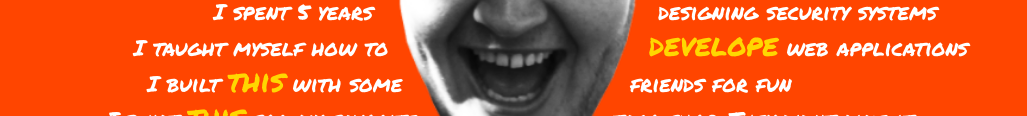
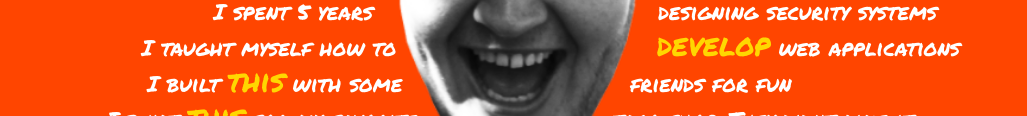
Before and after one commit to chasehood/Chase, a plain HTML site: page index.html in a window 1280 px wide. Shown: the part 740-856 px from the top of the page, without its empty margins (134-1161 px from the left). Drawn offline with Linux system fonts and the light colour scheme.

Commit message:
fix spelling error

```diff
--- a/index.html
+++ b/index.html
@@ -25,7 +25,7 @@
             <p>&nbsp;&nbsp;&nbsp;&nbsp;&nbsp;I play the bass &nbsp;&nbsp;&nbsp;&nbsp;&nbsp;&nbsp;&nbsp;&nbsp;&nbsp;&nbsp;&nbsp;&nbsp;&nbsp;&nbsp;&nbsp;&nbsp;&nbsp;&nbsp;&nbsp;&nbsp;&nbsp;&nbsp;&nbsp;&nbsp;&nbsp;&nbsp;&nbsp;&nbsp;&nbsp;&nbsp;&nbsp;&nbsp;&nbsp;&nbsp;&nbsp;&nbsp;guitar in a<a href="https://mt-mural.bandcamp.com/"> band</a></p>
             <p>&nbsp;&nbsp;&nbsp;&nbsp;&nbsp;&nbsp;&nbsp;&nbsp;&nbsp;&nbsp;I can be pretty&nbsp;&nbsp;&nbsp;&nbsp;&nbsp;&nbsp;&nbsp;&nbsp;&nbsp;&nbsp;&nbsp;&nbsp;&nbsp;&nbsp;&nbsp;&nbsp;&nbsp;&nbsp;&nbsp;&nbsp;&nbsp;&nbsp;&nbsp;&nbsp;&nbsp;&nbsp;&nbsp;&nbsp;&nbsp;&nbsp;&nbsp;&nbsp;&nbsp;&nbsp;<a href="https://www.instagram.com/chasehood/"> funny</a> sometimes&nbsp;&nbsp;&nbsp;&nbsp;</p>
             <p>&nbsp;&nbsp;&nbsp;&nbsp;&nbsp;&nbsp;&nbsp;&nbsp;&nbsp;&nbsp;&nbsp;&nbsp;&nbsp;&nbsp;&nbsp;&nbsp;&nbsp;&nbsp;I spent 5 years &nbsp;&nbsp;&nbsp;&nbsp;&nbsp;&nbsp;&nbsp;&nbsp;&nbsp;&nbsp;&nbsp;&nbsp;&nbsp;&nbsp;&nbsp;&nbsp;&nbsp;&nbsp;&nbsp;&nbsp;&nbsp;&nbsp;&nbsp;&nbsp;&nbsp;&nbsp;&nbsp;&nbsp;&nbsp;&nbsp;&nbsp;&nbsp;&nbsp;&nbsp;designing security systems&nbsp;</p>
-            <p>&nbsp;&nbsp;&nbsp;&nbsp;&nbsp;&nbsp;&nbsp;&nbsp;&nbsp;&nbsp;&nbsp;I taught myself how to&nbsp;&nbsp;&nbsp;&nbsp;&nbsp;&nbsp;&nbsp;&nbsp;&nbsp;&nbsp;&nbsp;&nbsp;&nbsp;&nbsp;&nbsp;&nbsp;&nbsp;&nbsp;&nbsp;&nbsp;&nbsp;&nbsp;&nbsp;&nbsp;&nbsp;&nbsp;&nbsp;&nbsp;&nbsp;&nbsp;&nbsp; <a href="https://www.github.com/chasehood">develope</a> web applications</p>
+            <p>&nbsp;&nbsp;&nbsp;&nbsp;&nbsp;&nbsp;&nbsp;&nbsp;&nbsp;&nbsp;&nbsp;I taught myself how to&nbsp;&nbsp;&nbsp;&nbsp;&nbsp;&nbsp;&nbsp;&nbsp;&nbsp;&nbsp;&nbsp;&nbsp;&nbsp;&nbsp;&nbsp;&nbsp;&nbsp;&nbsp;&nbsp;&nbsp;&nbsp;&nbsp;&nbsp;&nbsp;&nbsp;&nbsp;&nbsp;&nbsp;&nbsp;&nbsp;&nbsp; <a href="https://www.github.com/chasehood">develop</a> web applications</p>
             <p>I built <a href="https://chase-clone.herokuapp.com">this</a> with some&nbsp;&nbsp;&nbsp;&nbsp;&nbsp;&nbsp;&nbsp;&nbsp;&nbsp;&nbsp;&nbsp;&nbsp;&nbsp;&nbsp;&nbsp;&nbsp;&nbsp;&nbsp;&nbsp;&nbsp;&nbsp;&nbsp;&nbsp;&nbsp;&nbsp;&nbsp;&nbsp; friends for fun&nbsp;&nbsp;&nbsp;&nbsp;&nbsp;&nbsp;&nbsp;&nbsp;&nbsp;</p>
             <p>&nbsp;&nbsp;&nbsp;I built <a href="https://san-marcos.herokuapp.com">this</a> for my favorite&nbsp;&nbsp;&nbsp;&nbsp;&nbsp;&nbsp;&nbsp;&nbsp;&nbsp;&nbsp;&nbsp;&nbsp;&nbsp;&nbsp;&nbsp;&nbsp;&nbsp;&nbsp;&nbsp;&nbsp;&nbsp;&nbsp;&nbsp; taco shop. They didnt like it&nbsp;&nbsp;</p>
             <p>I am building <a href="https://loskbrones.github.io/sanmarcostacos/">this</a> for them now.&nbsp;&nbsp;&nbsp;&nbsp;&nbsp;&nbsp;&nbsp;&nbsp;&nbsp;&nbsp;&nbsp;&nbsp;&nbsp;&nbsp;&nbsp;&nbsp;&nbsp;&nbsp;&nbsp;&nbsp; I can make compromises&nbsp;&nbsp;&nbsp;&nbsp;&nbsp;&nbsp;&nbsp;&nbsp;&nbsp;&nbsp;</p>
```
